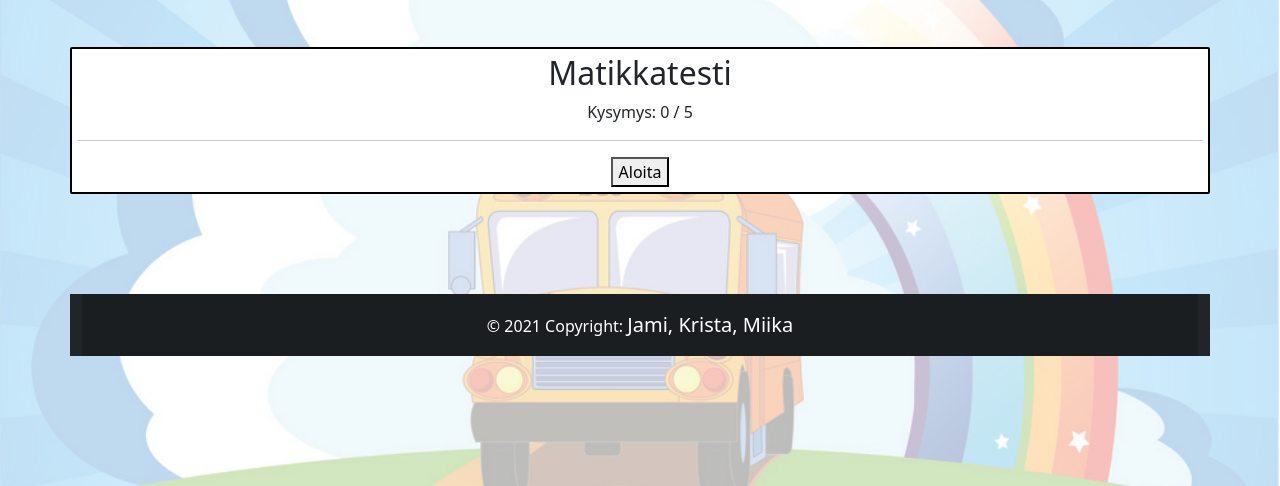
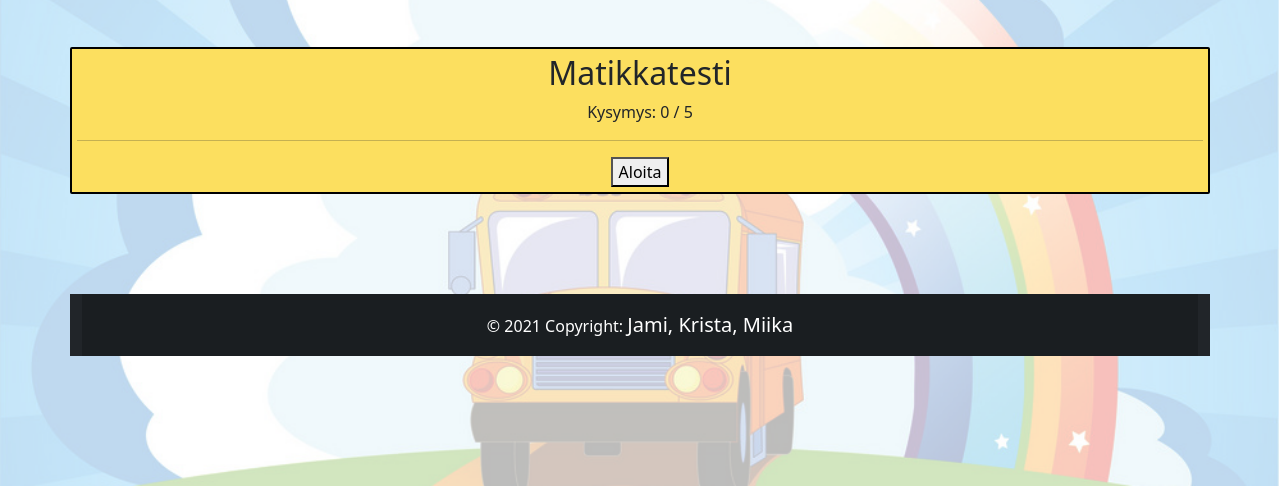
Before and after one commit to kristaiida/Web-projekti, a plain HTML site: page pages/jami.html in a window 1280 px wide. Shown: the part 314-800 px from the top of the page. Drawn offline with nearby package versions, Linux system fonts and the light colour scheme; a web font is replaced by a local one.

Commit message:
Taustaväri

```diff
--- a/css/style.css
+++ b/css/style.css
@@ -168,7 +168,7 @@ table {
 
 #frame001 {
     border: 2px solid black;
-    background-color: white;
+    background-color: #fcdf5f;
     border-radius: 2px;
     text-align: center;
     padding: 5px;
```
